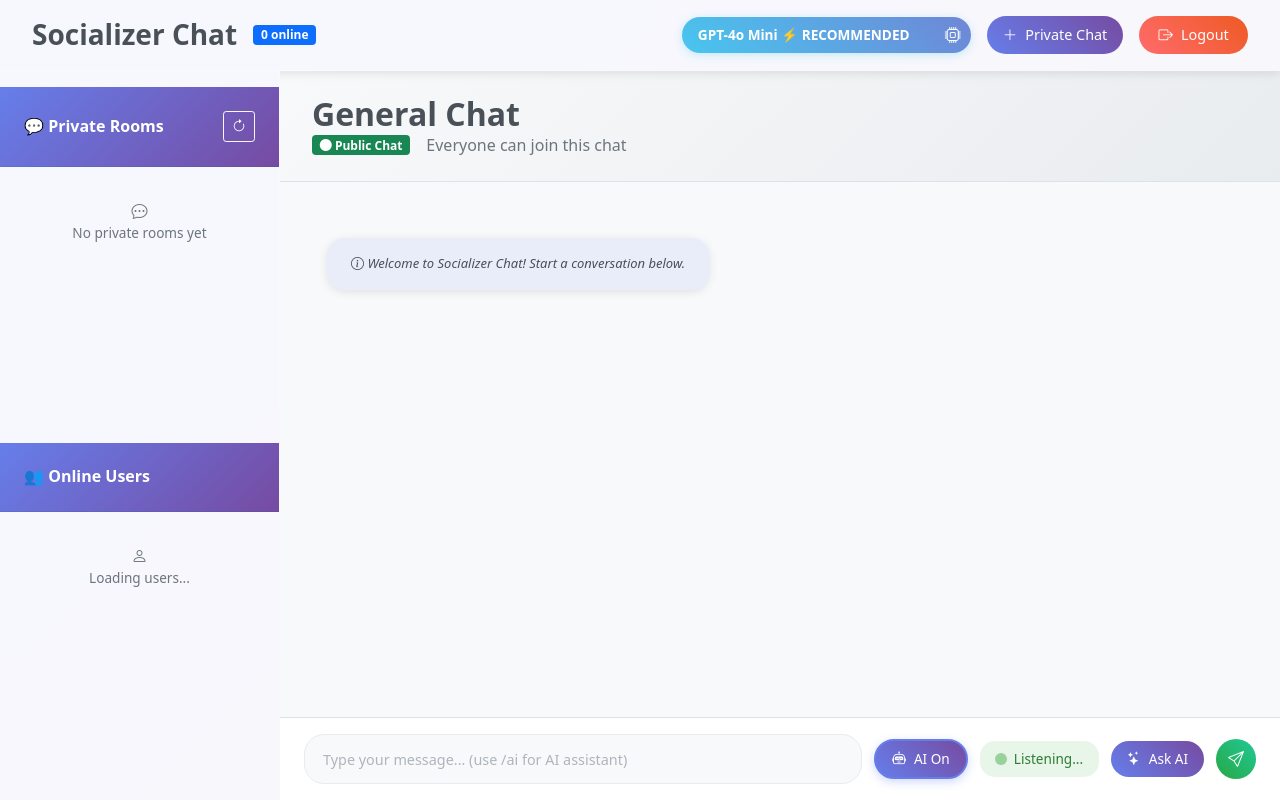
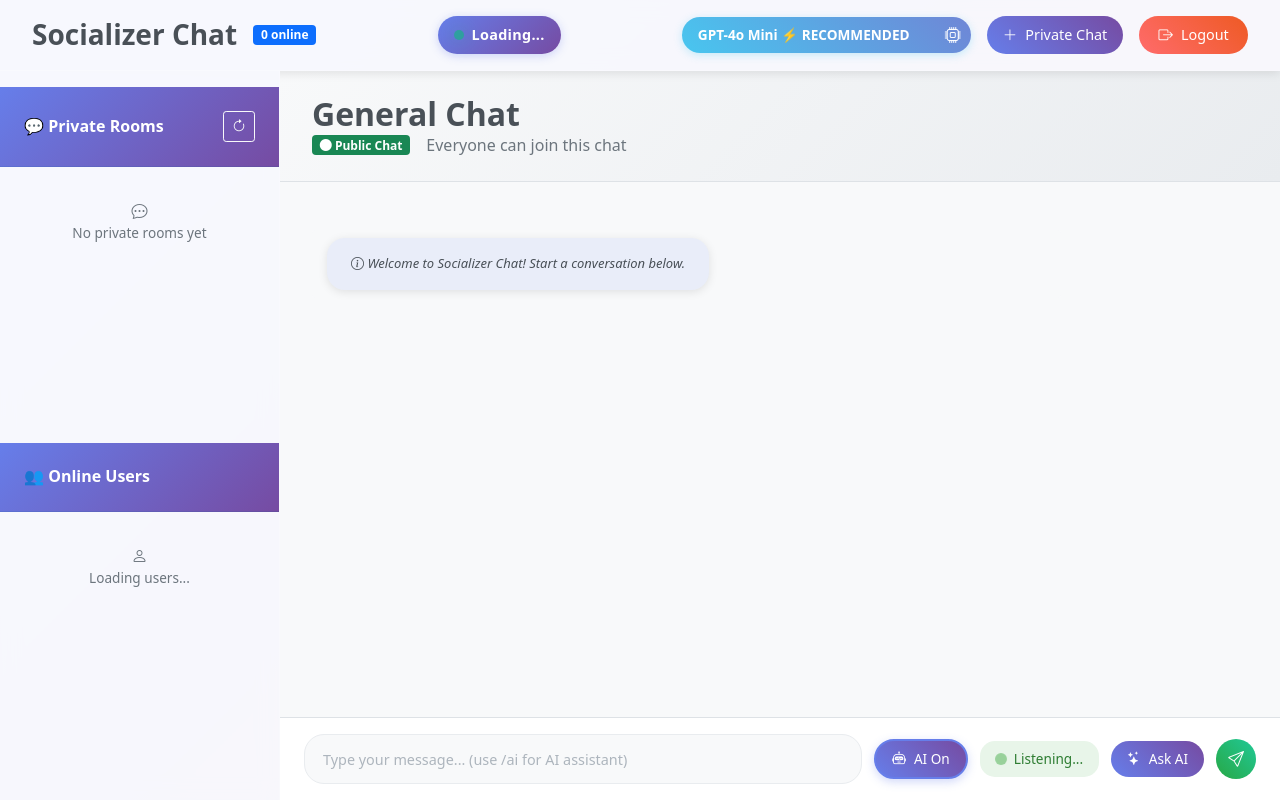
Before and after one commit to LeeRoySheep/Socializer, a FastAPI app: template templates/new-chat.html in a window 1280 px wide. Run offline with FastAPI, Linux system fonts and the light colour scheme; the template is opened without the code that fills it, so the values that code supplies are empty; parts of the project's set-up code (start-up, migrations or seed data) failed here and were passed over.

Commit message:
✨ FEATURE: User profile indicator with online status
Added beautiful user profile display to chat header

Features:
✅ Shows current username in center of header
✅ Animated green pulsing dot = online status
✅ Gradient purple background (matches theme)
✅ Hover effects and smooth animations
✅ Auto-populated from window.currentUser
✅ Tooltip shows full username on hover

Design:
- Purple gradient pill: #667eea to #764ba2
- Green pulsing dot with glow animation
- User icon + capitalized username
- Centered in header for prominence

Responsive:
- Hidden on mobile (<576px) to save space
- Visible on tablet and desktop
- Smaller text on tablets
- Full size on desktop

User sees:
🟢 👤 Username
(animated green dot shows you're online)

Benefits:
- Users always know which account they're using
- Clear online status indicator
- Professional, modern UI
- Matches existing design system
- Better user awareness

```diff
--- a/templates/new-chat.html
+++ b/templates/new-chat.html
@@ -36,10 +36,61 @@
             gap: 1rem;
         }
 
+        .top-header .center-section {
+            display: flex;
+            align-items: center;
+            justify-content: center;
+            flex: 1;
+        }
+
         .top-header .right-section {
             display: flex;
             align-items: center;
             gap: 1rem;
+        }
+
+        /* User Profile Indicator */
+        .user-profile-indicator {
+            display: flex;
+            align-items: center;
+            gap: 0.5rem;
+            background: linear-gradient(135deg, #667eea 0%, #764ba2 100%);
+            padding: 0.5rem 1rem;
+            border-radius: 25px;
+            box-shadow: 0 2px 10px rgba(102, 126, 234, 0.3);
+            transition: all 0.3s ease;
+        }
+
+        .user-profile-indicator:hover {
+            transform: translateY(-1px);
+            box-shadow: 0 4px 15px rgba(102, 126, 234, 0.4);
+        }
+
+        .online-status-dot {
+            width: 10px;
+            height: 10px;
+            background: #10b981;
+            border-radius: 50%;
+            box-shadow: 0 0 10px rgba(16, 185, 129, 0.6);
+            animation: pulse-online 2s infinite;
+        }
+
+        @keyframes pulse-online {
+            0%, 100% {
+                opacity: 1;
+                box-shadow: 0 0 10px rgba(16, 185, 129, 0.6);
+            }
+            50% {
+                opacity: 0.6;
+                box-shadow: 0 0 20px rgba(16, 185, 129, 0.8);
+            }
+        }
+
+        .user-display-name {
+            color: white;
+            font-weight: 600;
+            font-size: 0.9rem;
+            letter-spacing: 0.3px;
         }
 
         .private-chat-btn {
@@ -669,6 +720,27 @@
                 padding: 1rem;
             }
 
+            /* Mobile: Hide center section on very small screens */
+            .top-header .center-section {
+                display: none;
+            }
+
+            /* Show only on tablet and up */
+            @media (min-width: 576px) {
+                .top-header .center-section {
+                    display: flex;
+                }
+
+                .user-profile-indicator {
+                    padding: 0.4rem 0.8rem;
+                    font-size: 0.85rem;
+                }
+
+                .user-display-name {
+                    font-size: 0.85rem;
+                }
+            }
+
             .messages-area {
                 padding: 1rem;
                 padding-right: 0.5rem;
@@ -874,6 +946,13 @@
             <div class="left-section">
                 <h3 style="margin: 0; color: #495057; font-weight: 700;">Socializer Chat</h3>
                 <span class="badge bg-primary" id="online-count">0 online</span>
+            </div>
+            <div class="center-section">
+                <!-- User Profile Indicator -->
+                <div class="user-profile-indicator">
+                    <span class="online-status-dot"></span>
+                    <span class="user-display-name" id="current-user-display">Loading...</span>
+                </div>
             </div>
             <div class="right-section">
                 <!-- LLM Model Switcher -->
@@ -1129,6 +1208,19 @@
             username: window.currentUser.username,
             id: window.currentUser.id
         });
+
+        // ✅ Update user profile indicator with username
+        document.addEventListener('DOMContentLoaded', function() {
+            const userDisplayElement = document.getElementById('current-user-display');
+            if (userDisplayElement && window.currentUser) {
+                // Format username nicely (capitalize first letter)
+                const username = window.currentUser.username;
+                const displayName = username.charAt(0).toUpperCase() + username.slice(1);
+                userDisplayElement.textContent = `👤 ${displayName}`;
+                userDisplayElement.title = `Logged in as ${username}`;
+                console.log('[INFO] User profile indicator updated:', displayName);
+            }
+        });
     </script>
 
     <!-- Scripts -->
```
